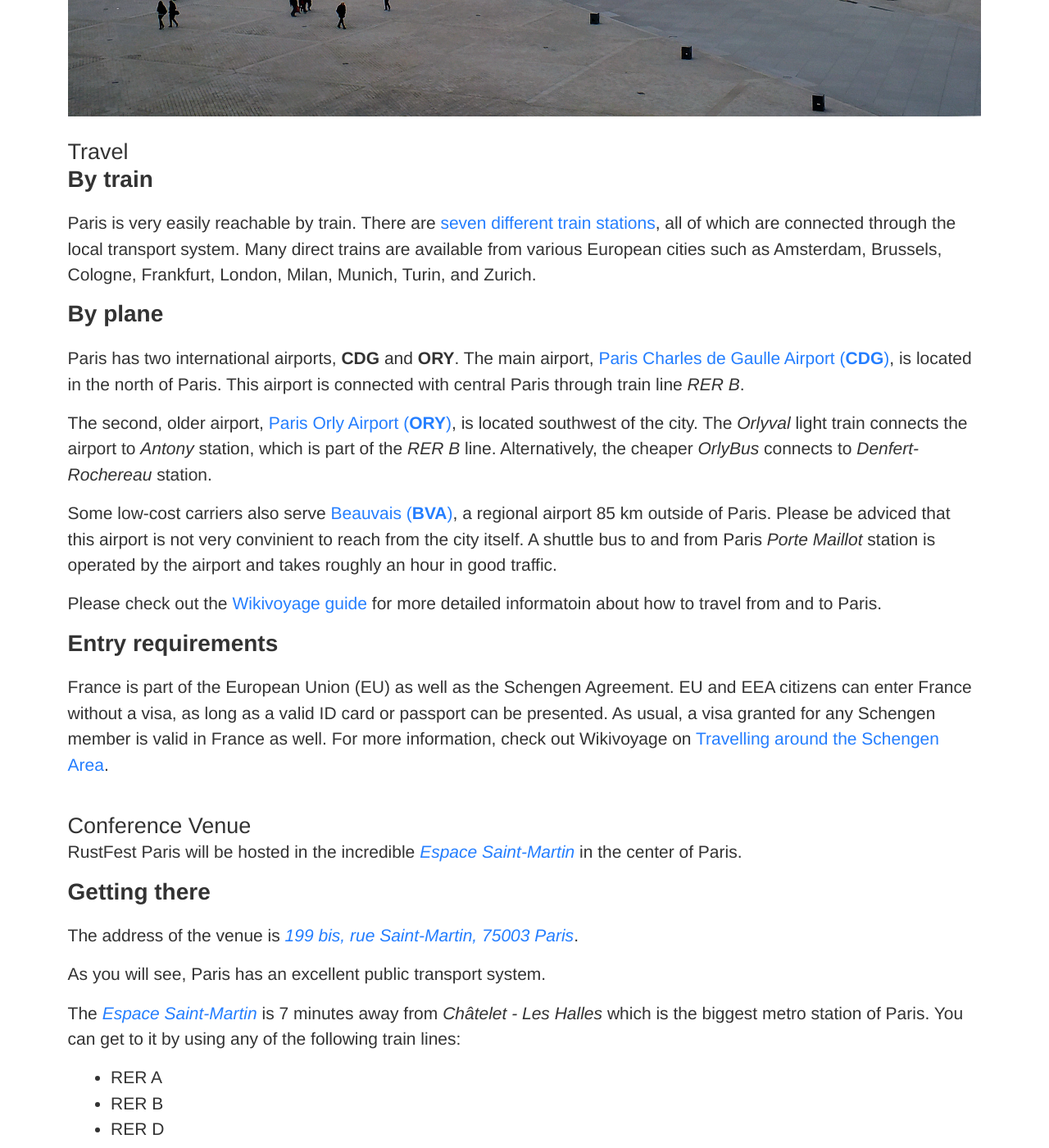
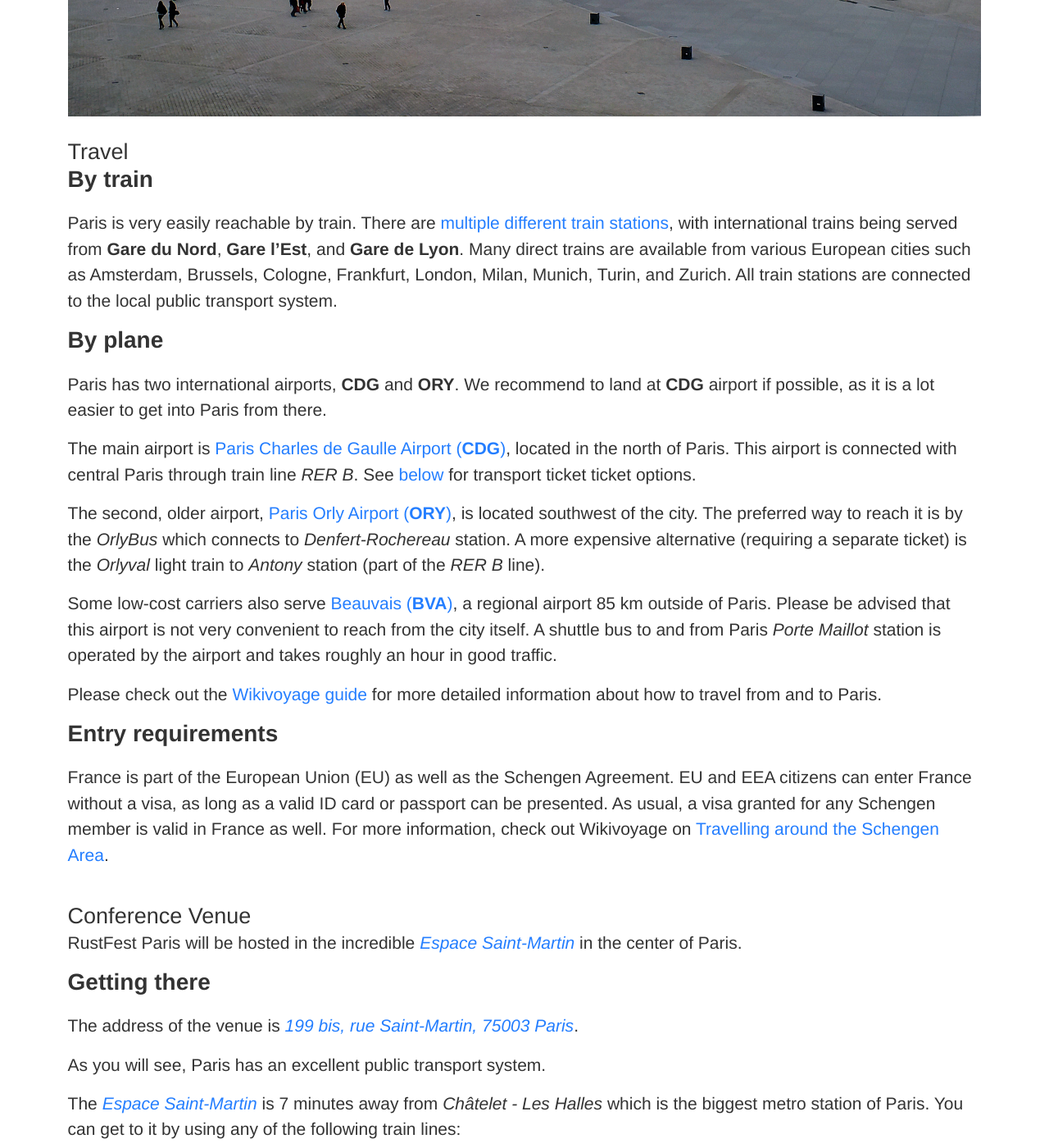
Before and after one commit to RustFestEU/paris.rustfest.eu, a Jekyll site: the page built from location.md, in a window 1280 px wide and 1400 px high, scrolled down 1058 px. Shown: the whole window at 82% size. Built offline with Jekyll 4.4.1, drawn with Linux system fonts in a browser that asks for light colours; nearby versions of some CDN libraries.

Commit message:
Paris travel corrections

```diff
--- a/location.md
+++ b/location.md
@@ -38,17 +38,19 @@ With three state universities, many tech companies ranging from small startups t
 
 ### By train
 
-Paris is very easily reachable by train. There are [seven different train stations](https://en.wikivoyage.org/wiki/Paris#By_train), all of which are connected through the local transport system. Many direct trains are available from various European cities such as Amsterdam, Brussels, Cologne, Frankfurt, London, Milan, Munich, Turin, and Zurich.
+Paris is very easily reachable by train. There are [multiple different train stations](https://en.wikipedia.org/wiki/List_of_railway_stations_in_Paris), with international trains being served from **Gare du Nord**, **Gare l'Est**, and **Gare de Lyon**. Many direct trains are available from various European cities such as Amsterdam, Brussels, Cologne, Frankfurt, London, Milan, Munich, Turin, and Zurich. All train stations are connected to the local public transport system.
 
 ### By plane
 
-Paris has two international airports, **CDG** and **ORY**. The main airport, [Paris Charles de Gaulle Airport (**CDG**)](https://en.wikivoyage.org/wiki/Paris_Charles_de_Gaulle_Airport), is located in the north of Paris. This airport is connected with central Paris through train line *RER B*.
+Paris has two international airports, **CDG** and **ORY**. We recommend to land at **CDG** airport if possible, as it is a lot easier to get into Paris from there.
 
-The second, older airport, [Paris Orly Airport (**ORY**)](https://en.wikivoyage.org/wiki/Paris_Orly_Airport), is located southwest of the city. The *Orlyval* light train connects the airport to *Antony* station, which is part of the *RER B* line. Alternatively, the cheaper *OrlyBus* connects to *Denfert-Rochereau* station.
+The main airport is [Paris Charles de Gaulle Airport (**CDG**)](https://en.wikivoyage.org/wiki/Paris_Charles_de_Gaulle_Airport), located in the north of Paris. This airport is connected with central Paris through train line *RER B*. See [below](#getting-there) for transport ticket ticket options.
 
-Some low-cost carriers also serve [Beauvais (**BVA**)](https://www.aeroportparisbeauvais.com/en/passengers/), a regional airport 85 km outside of Paris. Please be adviced that this airport is not very convinient to reach from the city itself. A shuttle bus to and from Paris *Porte Maillot* station is operated by the airport and takes roughly an hour in good traffic.
+The second, older airport, [Paris Orly Airport (**ORY**)](https://en.wikivoyage.org/wiki/Paris_Orly_Airport), is located southwest of the city. The preferred way to reach it is by the *OrlyBus* which connects to *Denfert-Rochereau* station. A more expensive alternative (requiring a separate ticket) is the *Orlyval* light train to *Antony* station (part of the *RER B* line).
 
-Please check out the [Wikivoyage guide](https://en.wikivoyage.org/wiki/Paris#Get_in) for more detailed informatoin about how to travel from and to Paris.
+Some low-cost carriers also serve [Beauvais (**BVA**)](https://www.aeroportparisbeauvais.com/en/passengers/), a regional airport 85 km outside of Paris. Please be advised that this airport is not very convenient to reach from the city itself. A shuttle bus to and from Paris *Porte Maillot* station is operated by the airport and takes roughly an hour in good traffic.
+
+Please check out the [Wikivoyage guide](https://en.wikivoyage.org/wiki/Paris#Get_in) for more detailed information about how to travel from and to Paris.
 
 ### Entry requirements
 
```
